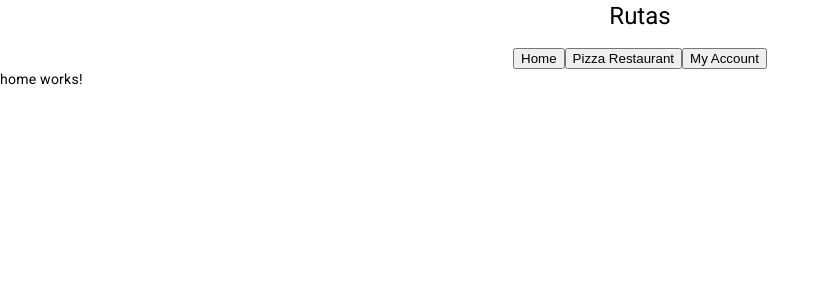
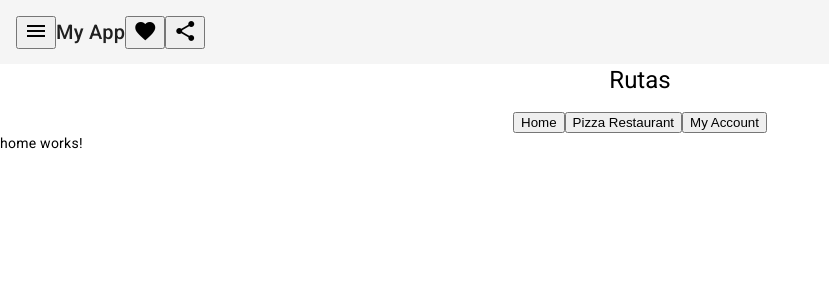
Before and after one commit to DiegoUpgradeHub/front-end-digini-foods, an Angular app: page /home in a window 1280 px wide. Shown: the top 300 px of the page, without its empty margins (0-829 px from the left). Built offline with nearby package versions, Linux system fonts and the light colour scheme.

Commit message:
Creo la carpeta shared en components y dentro de ella el componente Header

```diff
--- a/src/app/app.component.html
+++ b/src/app/app.component.html
@@ -1,3 +1,5 @@
+
+<app-header></app-header>
 
 <div style="text-align:center">
   <h1>
--- /dev/null
+++ b/src/app/components/shared/header/header.component.html
@@ -0,0 +1,13 @@
+<mat-toolbar>
+  <button mat-icon-button class="example-icon" aria-label="Example icon-button with menu icon">
+    <mat-icon>menu</mat-icon>
+  </button>
+  <span>My App</span>
+  <span class="example-spacer"></span>
+  <button mat-icon-button class="example-icon favorite-icon" aria-label="Example icon-button with heart icon">
+    <mat-icon>favorite</mat-icon>
+  </button>
+  <button mat-icon-button class="example-icon" aria-label="Example icon-button with share icon">
+    <mat-icon>share</mat-icon>
+  </button>
+</mat-toolbar>
```
Also changed, not shown: src/app/app.module.ts (+6 -1 lines), src/app/components/shared/header/header.component.ts (added, +10 -0 lines), src/app/components/shared/shared.module.ts (added, +26 -0 lines), src/app/components/shared/header/header.component.scss (added), 1 other file (tests, documents, lock files or other folders).
